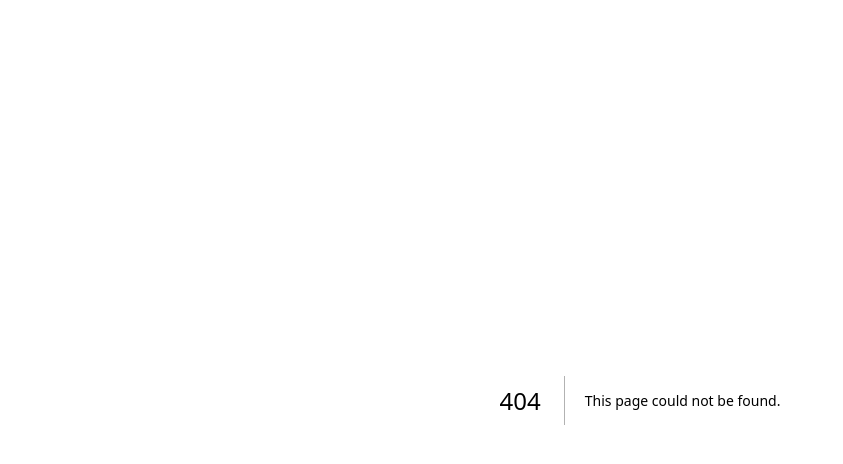
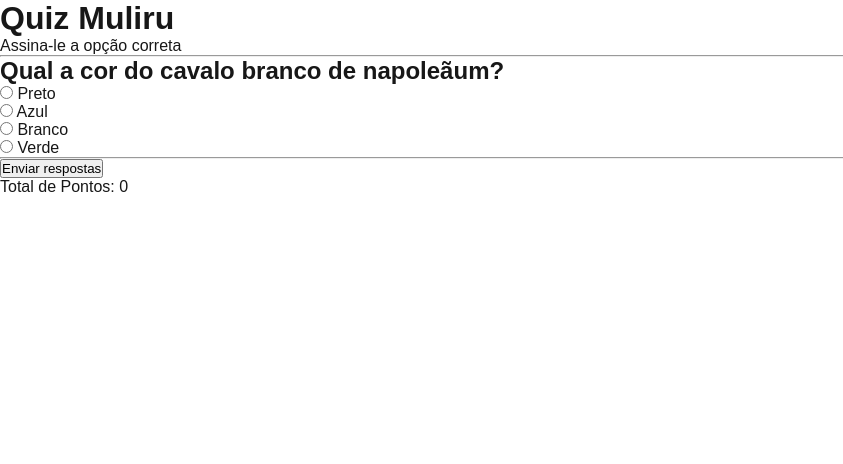
Before and after one commit to MuriloSnovais/aula-introducao_React_Com_Next, a Next.js app: page /quiz2 in a window 1280 px wide. Before the commit this address had no page. Shown: the top 464 px of the page, without its empty margins (0-843 px from the left). Built offline with nearby package versions, Linux system fonts and the light colour scheme.

Commit message:
Trocando inicio

```diff
--- a/app/page.js
+++ b/app/page.js
@@ -11,8 +11,8 @@ export default function Home() {
 {/*  */}
   return (
     <div>
-        <h1>Marirruana Do Jaka</h1>
-        <p>Melhor marirruana da city</p>
+        <h1>Loja de plantas</h1>
+        <p>Melhores plantas da cidade</p>
         <hr />
         <p className="Carrinho">Itens no Carrinho: {itens_carrinho} </p>
         {/* Usando Operadores Condicionas para não deixar a quantidade de itens no carrinho ficar negativo */}
--- /dev/null
+++ b/app/quiz2/page.js
@@ -0,0 +1,78 @@
+'use client'
+import { useState } from "react";
+import "./quiz.css"
+
+function Quiz2() {
+
+    const [p1, set_p1] = useState(0)
+    const [p2, set_p2] = useState(0)
+    const [total, set_total] = useState(0)
+
+    const [selecionado, set_selecionado] = useState(["","","",""])
+    const [mostraP1, set_mostraP1] = useState(true)
+    const [mostraP2, set_mostraP2] = useState(false)
+
+    function Calcular_pontos() {
+
+        let total_atualizado = 0
+
+        if (p1 == 1) {
+            total_atualizado = p1+p2
+            set_total(total_atualizado)
+        }else if (p2 == 1) {
+            total_atualizado = p1+p2
+            set_total(total_atualizado)
+        }
+        else{
+            set_total(total_atualizado)
+        }
+
+        localStorage.setItem("Total" , total_atualizado)
+
+    }
+
+    return (
+        <div>
+            <h1>Quiz Muliru</h1>
+            <p>Assina-le a opção correta</p>
+            <hr />
+
+            {
+                mostraP1 == true &&
+                    <div>
+                        <h2>Qual a cor do cavalo branco de napoleãum?</h2>
+                        <label> <input name="p1" type="radio" onChange={()=> {set_p1(1); set_mostraP2(true); set_mostraP1(false)}} /> Preto</label>
+                        <br />
+                        <label> <input name="p1" type="radio" onChange={()=> {set_p1(0); set_mostraP2(true); set_mostraP1(false)}}/> Azul</label>
+                        <br />
+                        <label> <input name="p1" type="radio" onChange={()=> {set_p1(0); set_mostraP2(true); set_mostraP1(false)}}/> Branco</label>
+                        <br />
+                        <label> <input name="p1" type="radio" onChange={()=> {set_p1(0); set_mostraP2(true); set_mostraP1(false)}}/> Verde</label>
+                    </div>
+            }
+            {
+                mostraP2 == true &&
+                    <div>
+                        <hr />
+
+                        <h2>Qual a melhor letra?</h2>
+                        <label> <input name="p2" type="radio" onChange={()=> set_p2(0)}/> G</label>
+                        <br />
+                        <label> <input name="p2" type="radio" onChange={()=> set_p2(1)}/> M</label>
+                        <br />
+                        <label> <input name="p2" type="radio" onChange={()=> set_p2(0)}/> Y</label>
+                        <br />
+                        <label> <input name="p2" type="radio" onChange={()=> set_p2(0)} /> X</label>
+                    </div>
+
+            }
+
+            <hr />
+            <button onClick={()=> Calcular_pontos()}>Enviar respostas</button>
+            <p>Total de Pontos: {total}</p>
+
+        </div>
+     )
+}
+
+export default Quiz2;
--- /dev/null
+++ b/app/quiz2/quiz.css
@@ -0,0 +1,6 @@
+.selecionado{
+    color: rgb(182, 17, 100);
+    border: 1px solid #380668;
+    padding: 10px;
+    width: 200px;
+}
```
Also changed, not shown: app/painel/page.js (+9 -0 lines).
